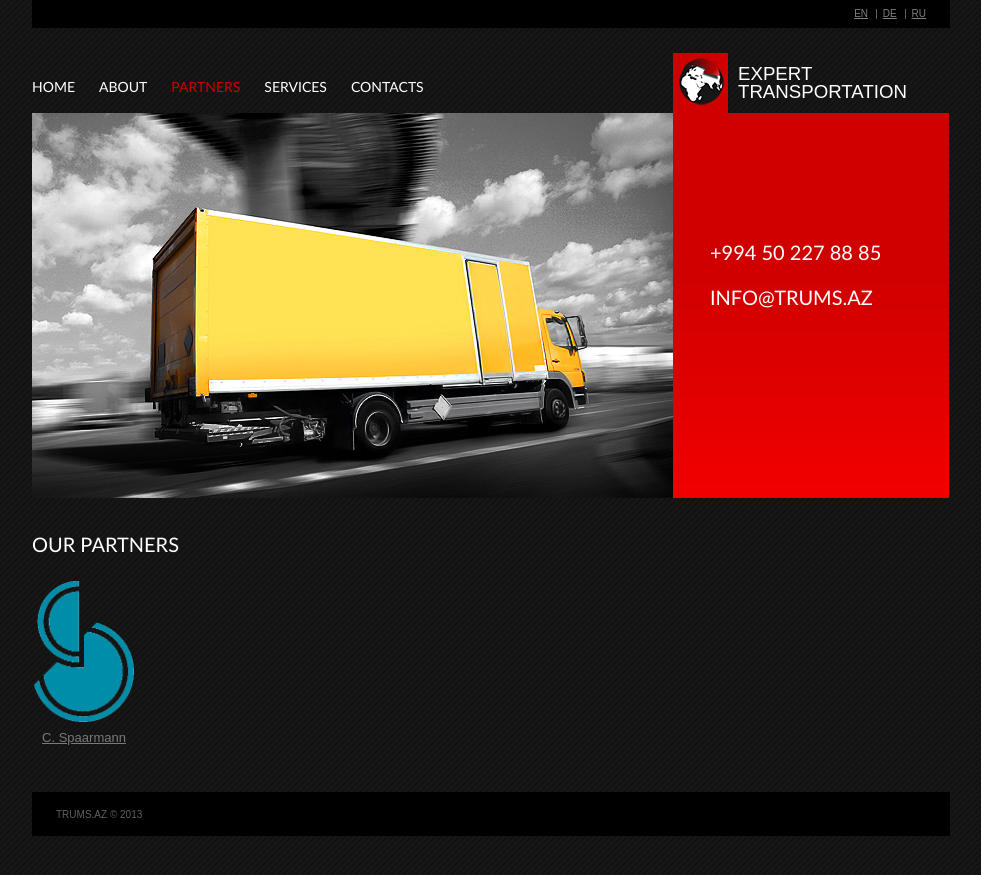
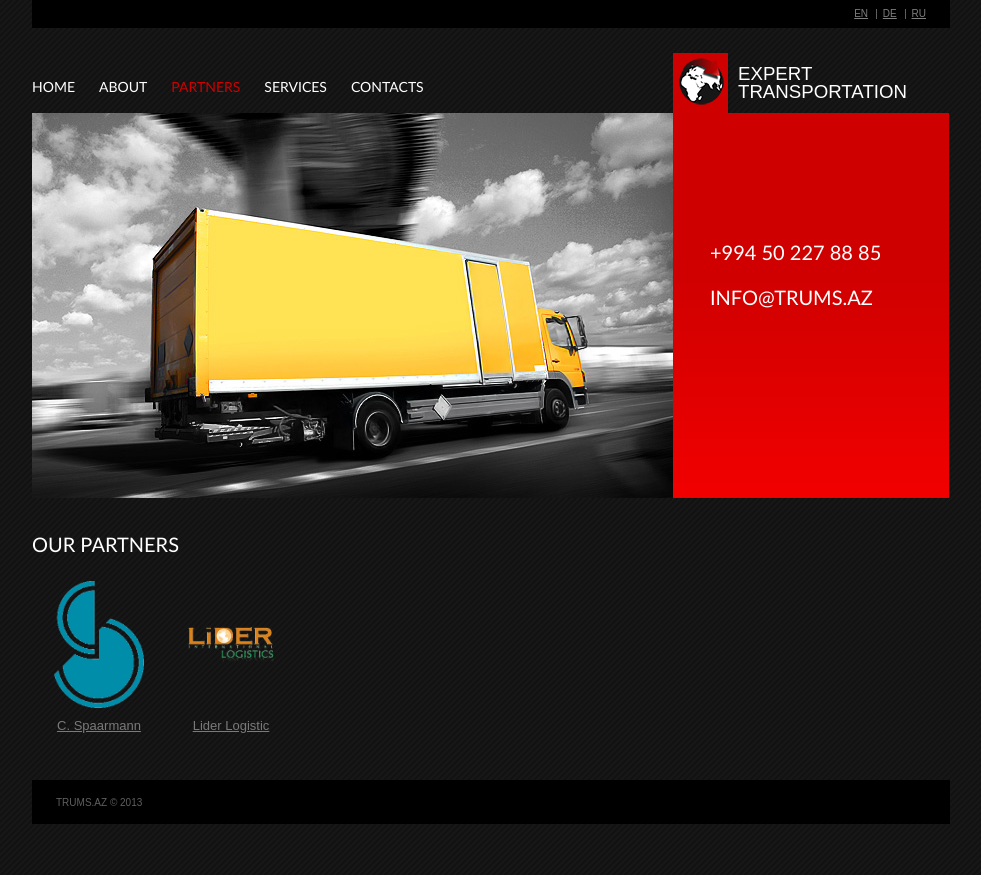
Before and after one commit to trumsaz/trumsaz.github.io, a Jekyll site: the page built from partners.html, in a window 1280 px wide. Shown: the top 875 px of the page, without its empty margins (149-1130 px from the left). Built offline with Jekyll 4.4.1, drawn with Linux system fonts in a browser that asks for light colours; Markdown is read by kramdown in place of the engine named in the settings.

Commit message:
add lider logistics

```diff
--- a/assets/css/style.css
+++ b/assets/css/style.css
@@ -92,8 +92,8 @@ h6 {font-size:1.154em; line-height:1.2em; color:#cbcbcb; font-weight:normal; mar
 .phone {display:inline-block; width:62px;}
 
 .partners { text-align: center; }
-.partners img { width: 100px; margin-bottom: 7px; }
-.partners a { display: block; }
+.partners img { width: 90px; margin-bottom: 7px; }
+.partners td { padding: 0 20px; }
 
 /* ============================= footer ====================== */
 
--- a/partners.html
+++ b/partners.html
@@ -11,9 +11,21 @@ language: en
     <tr>
       <td>
         <a href="http://www.spaarmann.eu/" target="_blank">
-          <img src="/assets/partners/cspaarman.png" alt="C. Spaarman">
+          <img src="/assets/partners/cspaarman.png" alt="C. Spaarmann">
         </a>
+      </td>
+      <td>
+        <a href="http://www.liderlogistic.com/" target="_blank">
+          <img src="/assets/partners/lider-logistics.png" alt="Lider Logistic">
+        </a>
+      </td>
+    </tr>
+    <tr>
+      <td>
         <a href="http://www.spaarmann.eu/" target="_blank">C. Spaarmann</a>
+      </td>
+      <td>
+        <a href="http://www.liderlogistic.com/" target="_blank">Lider Logistic</a>
       </td>
     </tr>
   </table>
```
Also changed, not shown: de/partners.html (+13 -1 lines), ru/partners.html (+13 -1 lines), assets/partners/lider-logistics.png (added).
